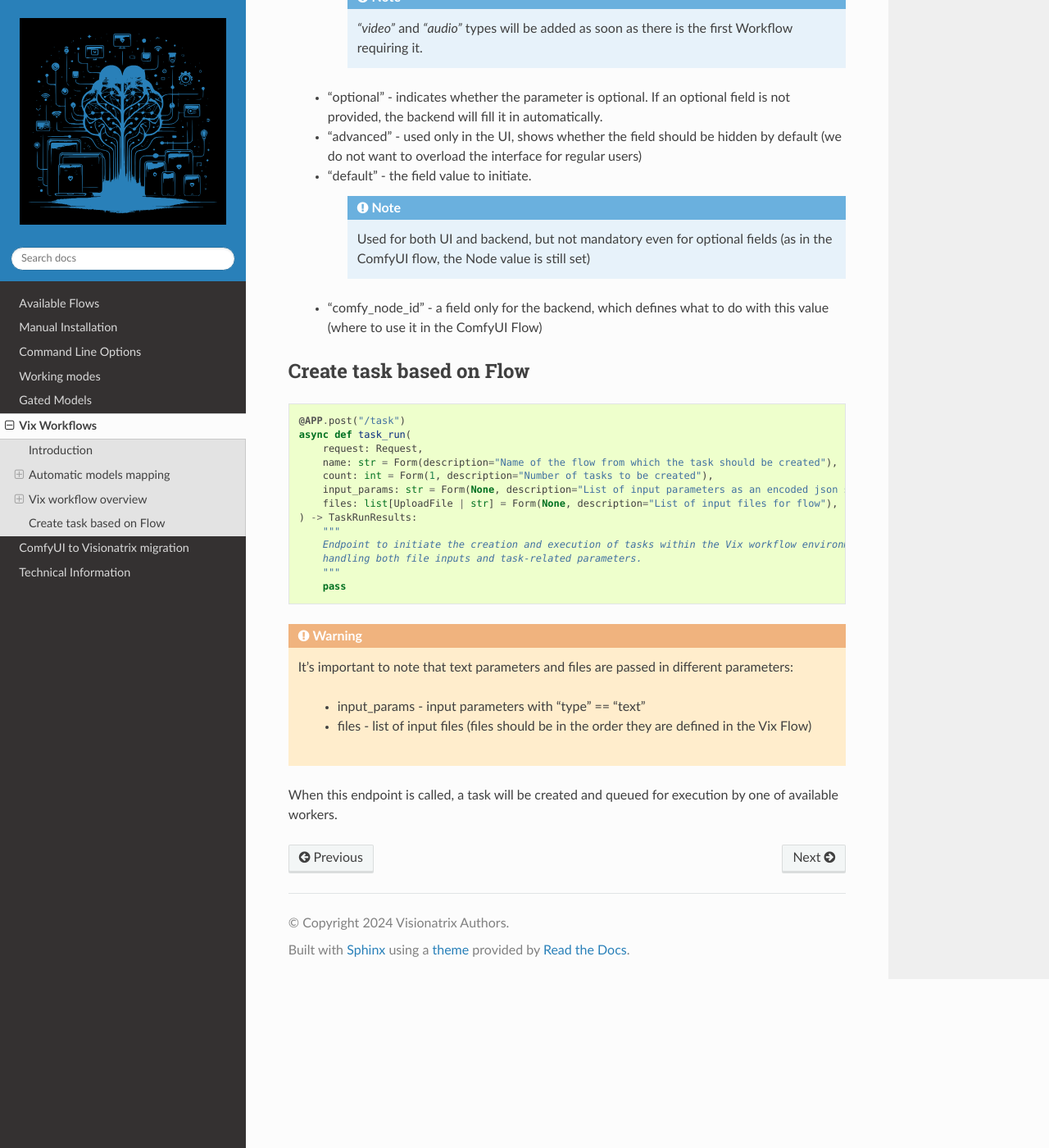
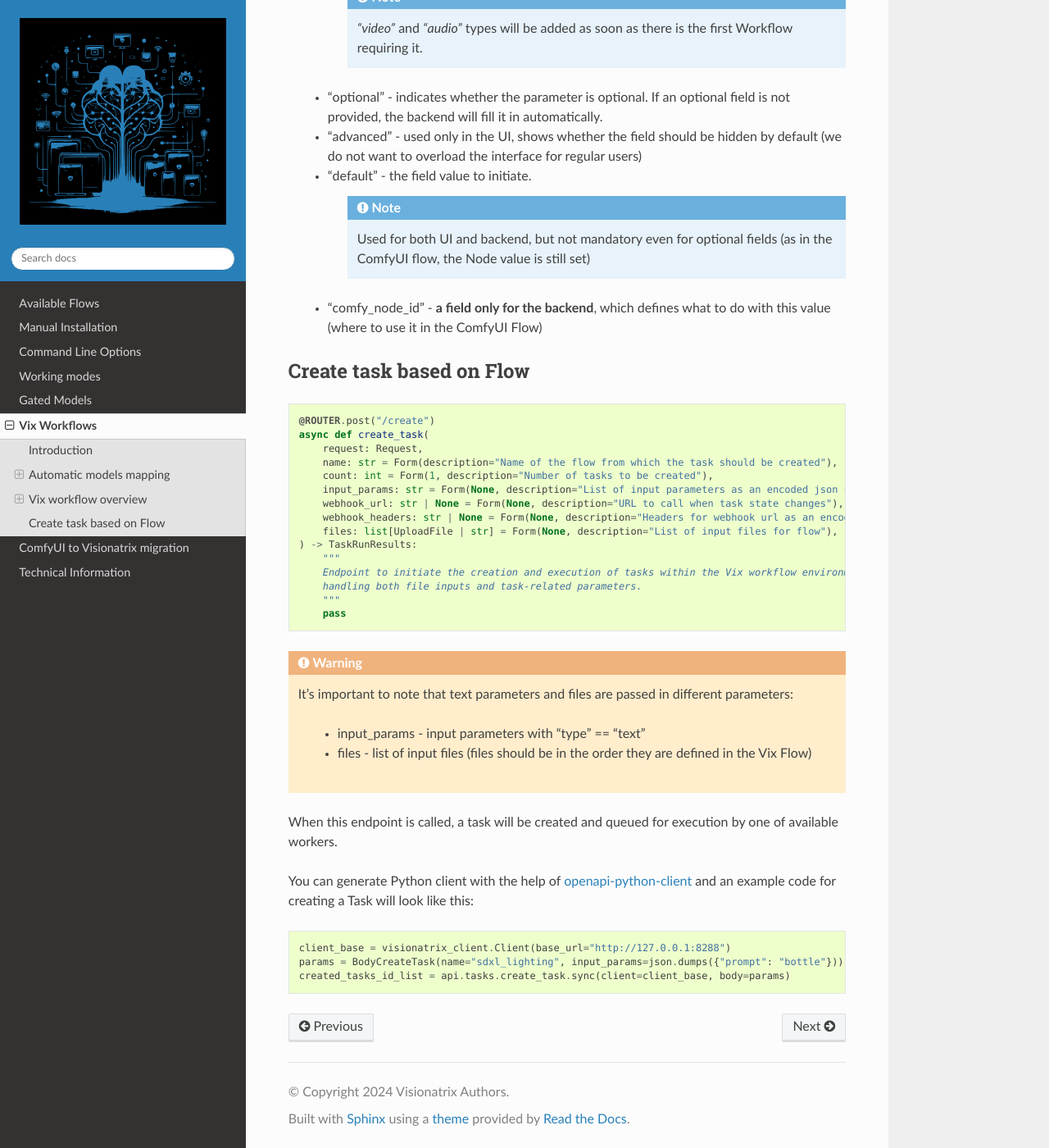
Before and after one commit to Visionatrix/VixFlowsDocs, a Sphinx documentation site: the page built from docs/VixWorkflows.rst, in a window 1280 px wide and 1400 px high, scrolled down 3630 px. Shown: the whole window at 82% size. Built offline with Sphinx 7.4.7 and the Read the Docs theme 2.0.0, drawn with Linux system fonts in a browser that asks for light colours; the version number could not be read and is left out.

Commit message:
added `PuLID_ComfyUI` to the list of Nodes
Signed-off-by: Alexander Piskun <bigcat88@icloud.com>

```diff
--- a/docs/TechnicalInformation.rst
+++ b/docs/TechnicalInformation.rst
@@ -22,6 +22,7 @@
  * `was-node-suite-comfyui <https://github.com/Visionatrix/was-node-suite-comfyui>`_
  * `ComfyUI-AutoCropFaces <https://github.com/Visionatrix/ComfyUI-AutoCropFaces>`_
  * `comfyui-ollama <https://github.com/Visionatrix/comfyui-ollama>`_
+ * `PuLID_ComfyUI <https://github.com/Visionatrix/PuLID_ComfyUI>`_
  * `ComfyUI-Visionatrix <https://github.com/Visionatrix/ComfyUI-Visionatrix>`_
 
 We are gradually expanding the list.
--- a/docs/VixWorkflows.rst
+++ b/docs/VixWorkflows.rst
@@ -162,7 +162,7 @@
     .. note::
         Used for both UI and backend, but not mandatory even for optional fields (as in the ComfyUI flow, the Node value is still set)
 
- * "comfy_node_id" - a field only for the backend, which defines what to do with this value (where to use it in the ComfyUI Flow)
+ * "comfy_node_id" - **a field only for the backend**, which defines what to do with this value (where to use it in the ComfyUI Flow)
 
 
 Create task based on Flow
@@ -171,12 +171,14 @@
 
 .. code-block:: python
 
-    @APP.post("/task")
-    async def task_run(
+    @ROUTER.post("/create")
+    async def create_task(
         request: Request,
         name: str = Form(description="Name of the flow from which the task should be created"),
         count: int = Form(1, description="Number of tasks to be created"),
         input_params: str = Form(None, description="List of input parameters as an encoded json string"),
+        webhook_url: str | None = Form(None, description="URL to call when task state changes"),
+        webhook_headers: str | None = Form(None, description="Headers for webhook url as an encoded json string"),
         files: list[UploadFile | str] = Form(None, description="List of input files for flow"),  # noqa
     ) -> TaskRunResults:
         """
@@ -194,3 +196,12 @@
         * files - list of input files (files should be in the order they are defined in the Vix Flow)
 
 When this endpoint is called, a task will be created and queued for execution by one of available workers.
+
+You can generate Python client with the help of `openapi-python-client <https://github.com/openapi-generators/openapi-python-client>`_ and
+an example code for creating a Task will look like this:
+
+.. code-block:: python
+
+    client_base = visionatrix_client.Client(base_url="http://127.0.0.1:8288")
+    params = BodyCreateTask(name="sdxl_lighting", input_params=json.dumps({"prompt": "bottle"}))
+    created_tasks_id_list = api.tasks.create_task.sync(client=client_base, body=params)
```
